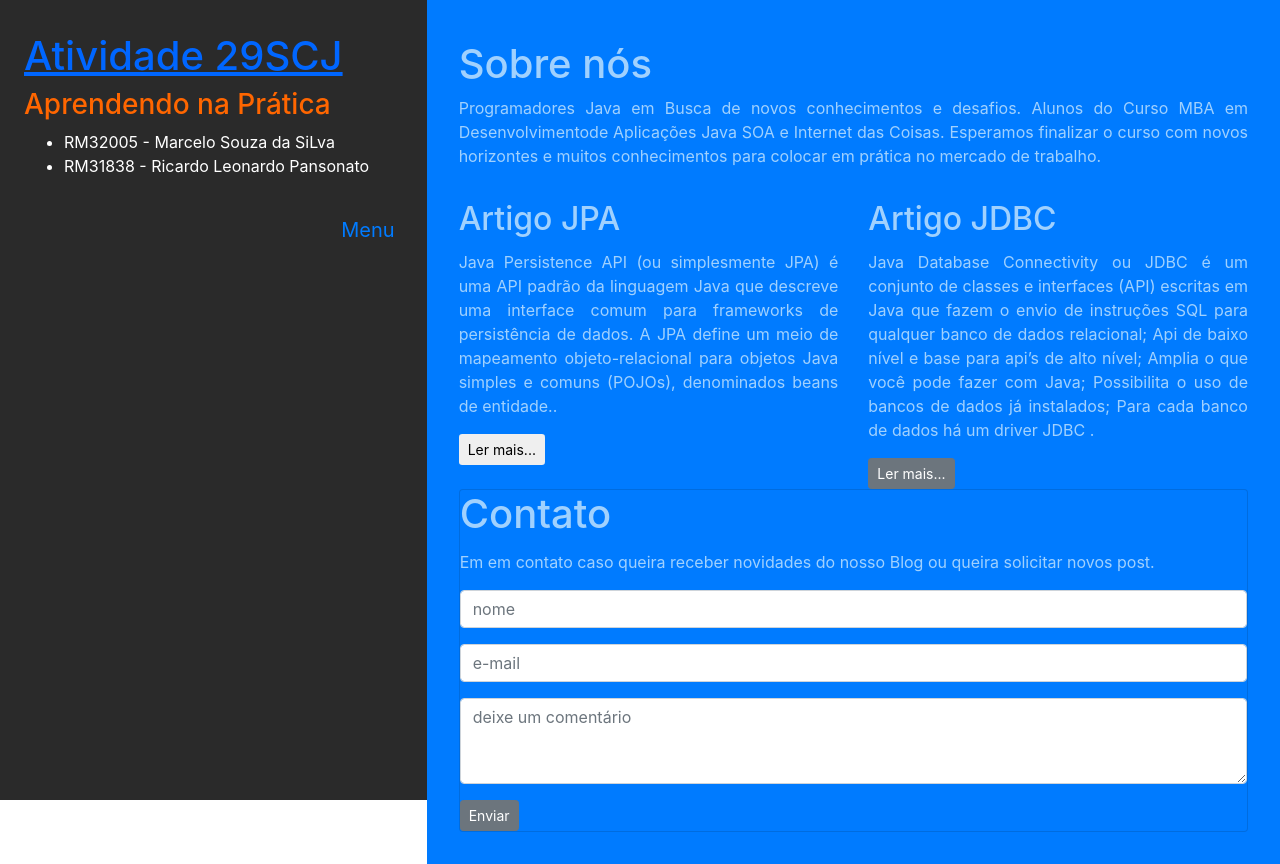
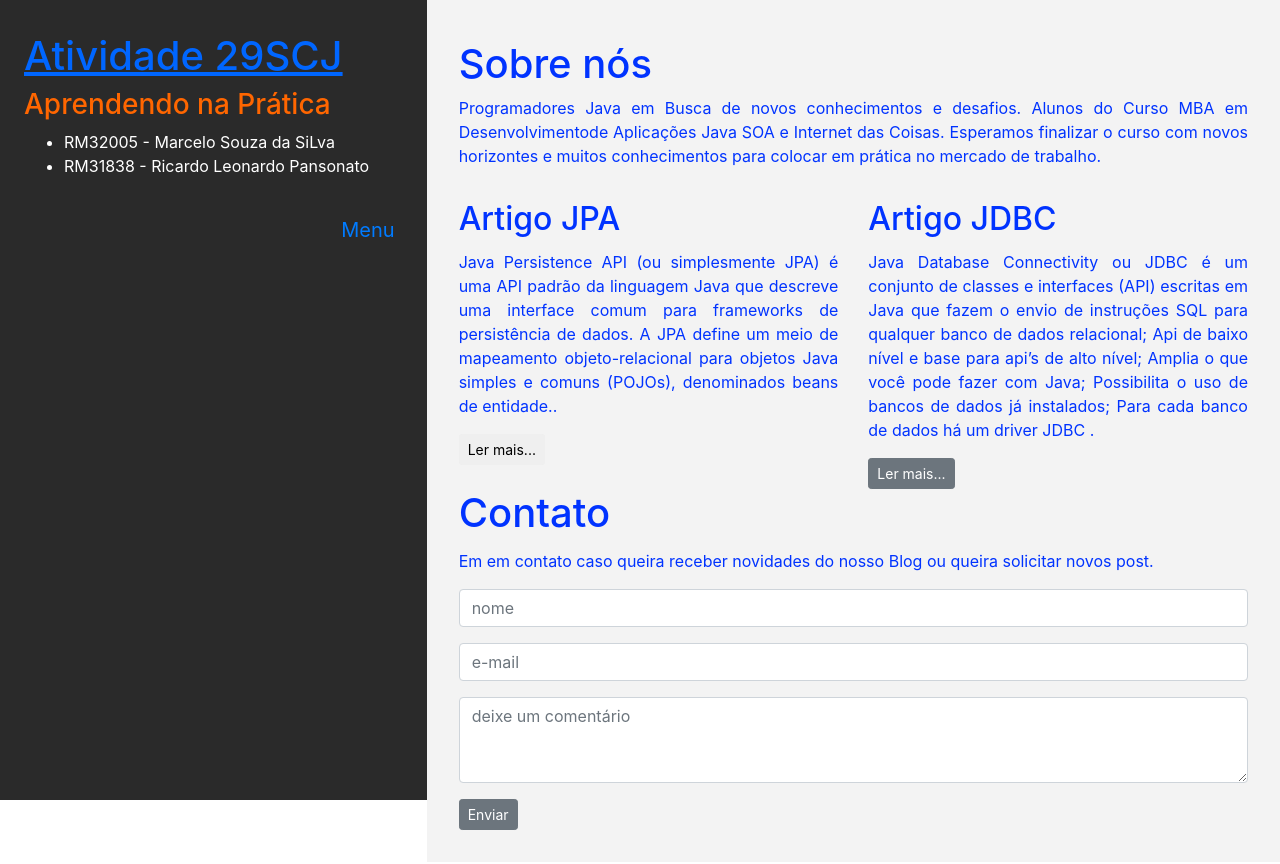
Before and after one commit to marceliino/blog_scj, an Angular app: page / in a window 1280 px wide. Built offline with nearby package versions, Linux system fonts and the light colour scheme.

Commit message:
correcao

```diff
--- a/src/app/app.component.css
+++ b/src/app/app.component.css
@@ -6,8 +6,8 @@
 
 #conteudo{
     padding: 2.5rem 2em 2rem 2rem;
-    background-color: #000;
-    color: #A0D1FE;
+    background-color: #f3f3f3;
+    color: #0033FF;
     text-align: justify;
 }
 
--- a/src/app/app.component.html
+++ b/src/app/app.component.html
@@ -25,7 +25,7 @@
         </nav>
       </header>
     </div>
-    <div class="col-md-8 offset-md-4 bg-primary" id="conteudo">
+    <div class="col-md-8 offset-md-4" id="conteudo">
       <div class="col-sm-12">
         <article id="sobre-mim" class="row">
           <h1>Sobre nós</h1>
--- a/src/app/contato/contato.component.html
+++ b/src/app/contato/contato.component.html
@@ -1,6 +1,6 @@
 <section id="contato" class="row">
   <div class="col-sm-12">
-    <div class="card bg-primary">
+    <div id="conteudo">
       <div class="card-block">
         <h1 class="card-title">Contato</h1>
         <p class="card-text">
--- a/src/app/contato/contato.component.ts
+++ b/src/app/contato/contato.component.ts
@@ -24,10 +24,7 @@ export class ContatoComponent implements OnInit {
               'minlength': 'você precisa informar um texto com no mínimo 5 caracteres',
               'maxlength': 'o limite do texto é de 100 caracteres'}
   };
-  constructor(
-    private fb: FormBuilder,
-    private http: Http,
-    private zone: NgZone ) { }
+  constructor(private fb: FormBuilder, private http: Http, private zone: NgZone ) { }
   ngOnInit() {
     this.buildForm();
   }
```
